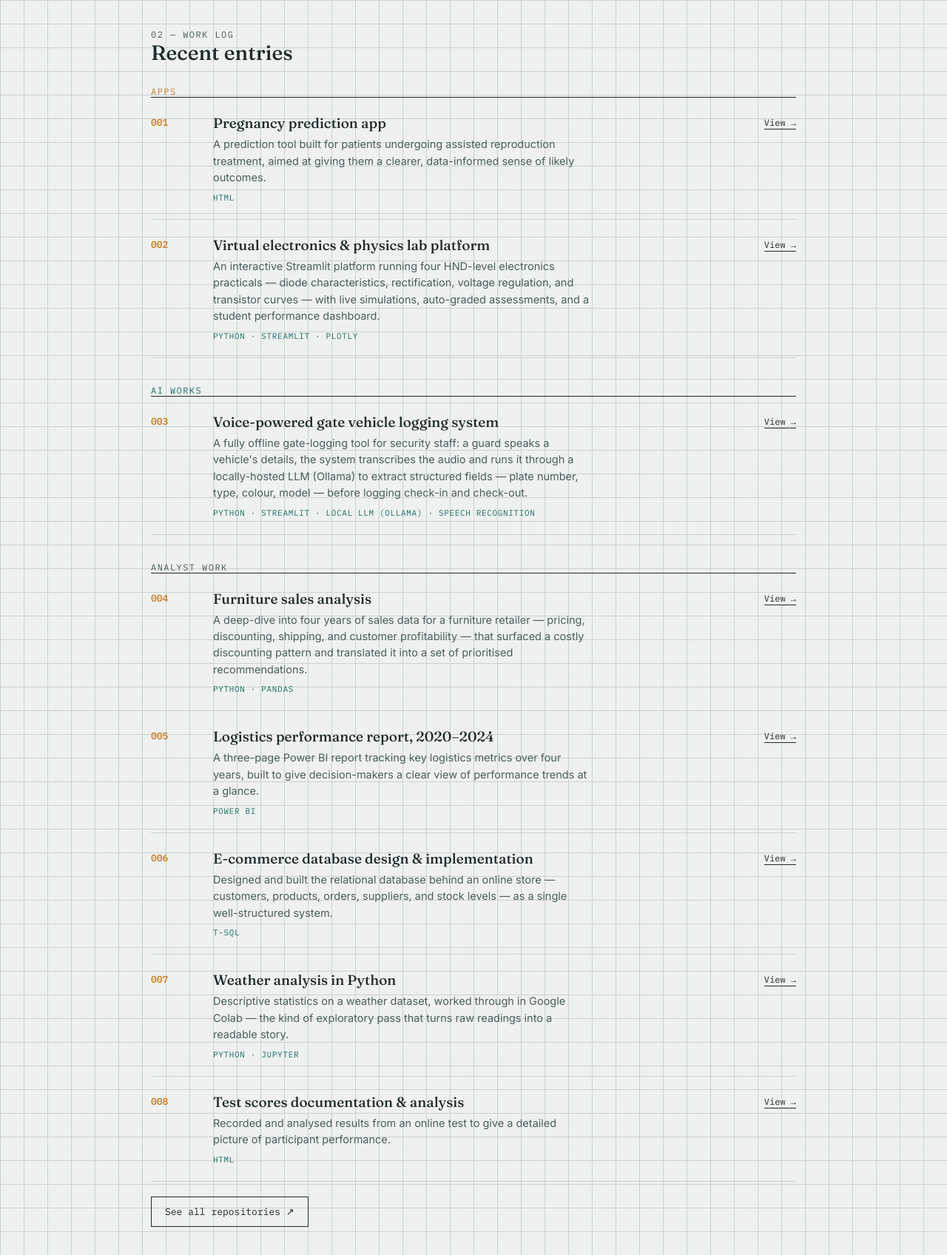
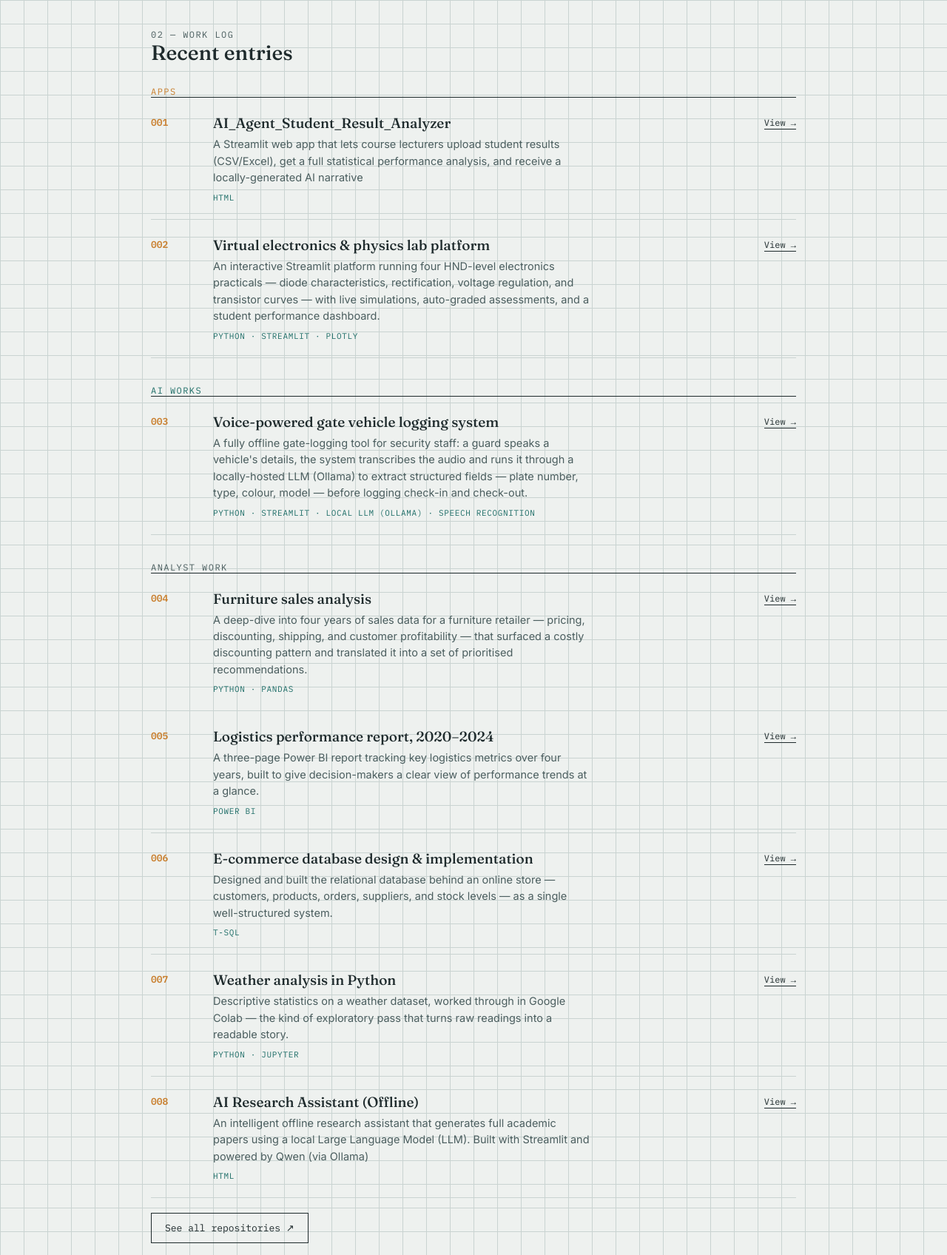
Before and after one commit to olumobigjoe/olumobigjoe.github.io, a plain HTML site: page index.html in a window 1280 px wide. Shown: the part 1344-3040 px from the top of the page at 74% size. Drawn offline with Linux system fonts and the light colour scheme.

Commit message:
Update index.html

```diff
--- a/index.html
+++ b/index.html
@@ -295,11 +295,11 @@
       <div class="entry">
         <div class="id">001</div>
         <div>
-          <h3>Pregnancy prediction app</h3>
-          <p>A prediction tool built for patients undergoing assisted reproduction treatment, aimed at giving them a clearer, data-informed sense of likely outcomes.</p>
+          <h3>AI_Agent_Student_Result_Analyzer</h3>
+          <p>A Streamlit web app that lets course lecturers upload student results (CSV/Excel), get a full statistical performance analysis, and receive a locally-generated AI narrative</p>
           <div class="stack">HTML</div>
         </div>
-        <a class="go" href="https://github.com/olumobigjoe/Pregnancy-Prediction-App" target="_blank" rel="noopener">View →</a>
+        <a class="go" href="https://github.com/olumobigjoe/AI_Agent_Student_Result_Analyzer" target="_blank" rel="noopener">View →</a>
       </div>
 
       <div class="entry">
@@ -371,11 +371,11 @@
       <div class="entry">
         <div class="id">008</div>
         <div>
-          <h3>Test scores documentation &amp; analysis</h3>
-          <p>Recorded and analysed results from an online test to give a detailed picture of participant performance.</p>
+          <h3>AI Research Assistant (Offline)</h3>
+          <p>An intelligent offline research assistant that generates full academic papers using a local Large Language Model (LLM). Built with Streamlit and powered by Qwen (via Ollama)</p>
           <div class="stack">HTML</div>
         </div>
-        <a class="go" href="https://github.com/olumobigjoe/TEST-SCORES-DOCUMENTATION-AND-ANALYSIS" target="_blank" rel="noopener">View →</a>
+        <a class="go" href="https://github.com/olumobigjoe/AI-Research-Assistant-Offline-" target="_blank" rel="noopener">View →</a>
       </div>
     </div>
 
```
